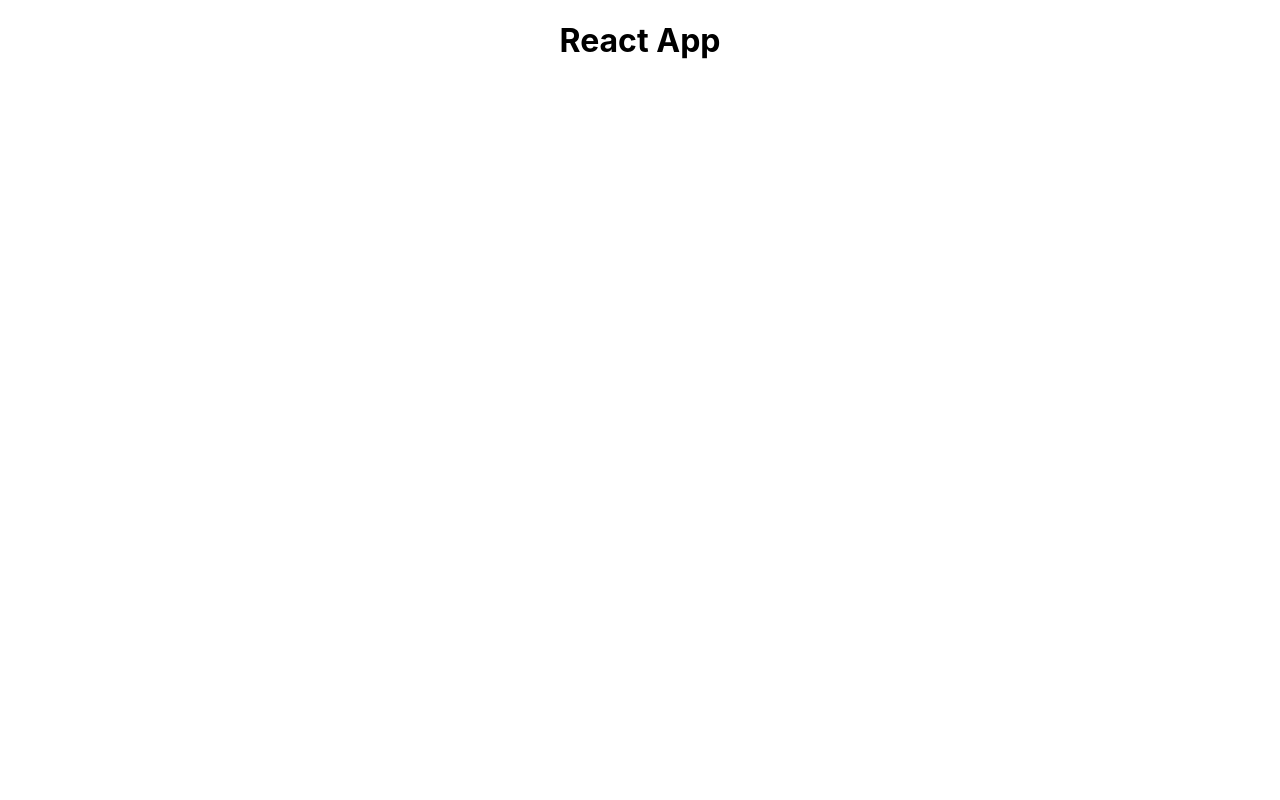
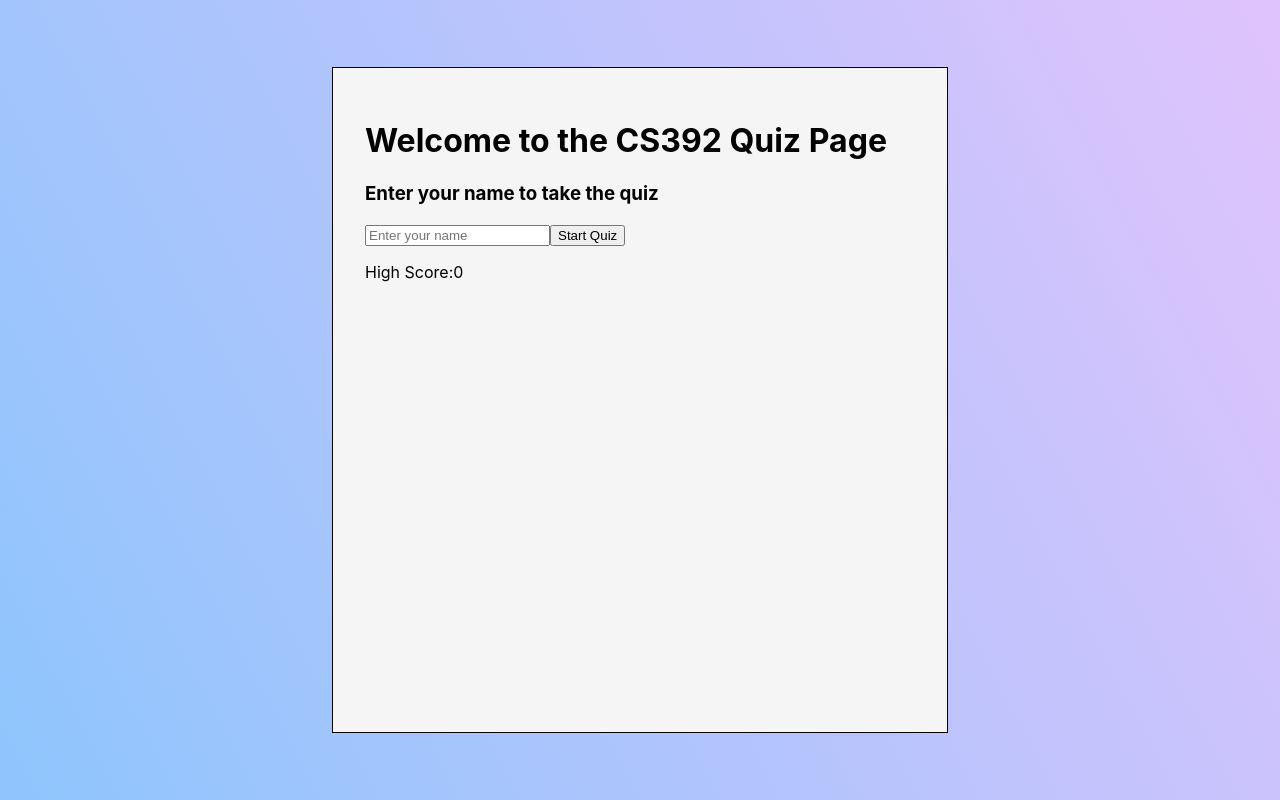
Before and after one commit to sadiqalhumood/quiz-app, a React (Create React App) app: page / in a window 1280 px wide. Built offline with nearby package versions, Linux system fonts and the light colour scheme.

Commit message:
Card & Starting Page

```diff
--- a/src/App.css
+++ b/src/App.css
@@ -32,6 +32,7 @@
   from {
     transform: rotate(0deg);
   }
+
   to {
     transform: rotate(360deg);
   }
--- a/src/App.js
+++ /dev/null
@@ -1,11 +0,0 @@
-import './App.css';
-
-function App() {
-  return (
-    <div className="App">
-      <h1>React App</h1>
-    </div>
-  );
-}
-
-export default App;
--- /dev/null
+++ b/src/App.jsx
@@ -0,0 +1,12 @@
+import './App.css';
+import StartingPage from './components/StartingPage';
+
+function App() {
+  return (
+    <>
+      <StartingPage />
+    </>
+  );
+}
+
+export default App;
--- /dev/null
+++ b/src/components/Card.css
@@ -0,0 +1,8 @@
+.card {
+  height: 600px;
+  width: 550px;
+  background: whitesmoke;
+  padding: 2rem;
+  position: relative;
+  border: 1px solid black;
+}
--- /dev/null
+++ b/src/components/Card.jsx
@@ -0,0 +1,12 @@
+import React from 'react';
+import './Card.css';
+
+
+const Card = (props) => {
+  return (
+    <div className='card'>{props.children}</div>
+  )
+
+}
+
+export default Card;
--- /dev/null
+++ b/src/components/StartingPage.jsx
@@ -0,0 +1,21 @@
+import React from 'react';
+import './StartingPage.css';
+import Card from './Card';
+
+
+const StartingPage = () => {
+  return (
+    <Card>
+      <h1 className='header'>Welcome to the CS392 Quiz Page</h1>
+      <h3 className='main-text'>Enter your name to take the quiz</h3>
+      <input type="text" className='input-user' placeholder="Enter your name" />
+      <button className='start-button'>Start Quiz</button>
+      <p className='top-score'>High Score:
+        <span>0</span>
+      </p>
+    </Card>
+  )
+
+}
+
+export default StartingPage;
--- a/src/index.css
+++ b/src/index.css
@@ -1,13 +1,18 @@
 body {
   margin: 0;
-  font-family: -apple-system, BlinkMacSystemFont, 'Segoe UI', 'Roboto', 'Oxygen',
-    'Ubuntu', 'Cantarell', 'Fira Sans', 'Droid Sans', 'Helvetica Neue',
+  font-family: -apple-system, BlinkMacSystemFont, "Segoe UI", "Roboto", "Oxygen",
+    "Ubuntu", "Cantarell", "Fira Sans", "Droid Sans", "Helvetica Neue",
     sans-serif;
   -webkit-font-smoothing: antialiased;
   -moz-osx-font-smoothing: grayscale;
+  display: flex;
+  justify-content: center;
+  align-items: center;
+  min-height: 100vh;
+  background-image: linear-gradient(62deg, #8ec5fc 0%, #e0c3fc 100%);
 }
 
 code {
-  font-family: source-code-pro, Menlo, Monaco, Consolas, 'Courier New',
+  font-family: source-code-pro, Menlo, Monaco, Consolas, "Courier New",
     monospace;
 }
--- a/src/index.js
+++ b/src/index.js
@@ -1,17 +1,7 @@
-import React from 'react';
-import ReactDOM from 'react-dom/client';
-import './index.css';
-import App from './App';
-import reportWebVitals from './reportWebVitals';
+import React from "react";
+import ReactDOM from "react-dom/client";
+import "./index.css";
+import App from "./App";
 
-const root = ReactDOM.createRoot(document.getElementById('root'));
-root.render(
-  <React.StrictMode>
-    <App />
-  </React.StrictMode>
-);
-
-// If you want to start measuring performance in your app, pass a function
-// to log results (for example: reportWebVitals(console.log))
-// or send to an analytics endpoint. Learn more: https://bit.ly/CRA-vitals
-reportWebVitals();
+const root = ReactDOM.createRoot(document.getElementById("root"));
+root.render(<App />);
```
Also changed, not shown: src/components/StartingPage.css (added).
